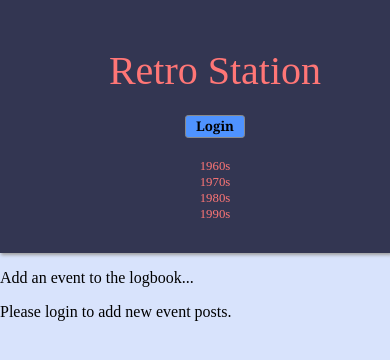
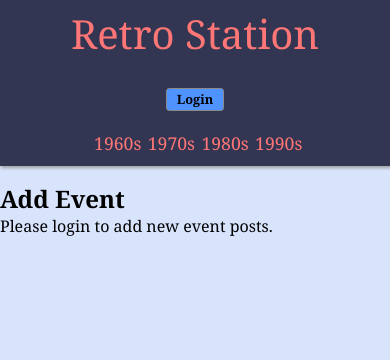
Before and after one commit to katsup07/Retro-Station, a Next.js app: page /addNewEventPage in a window 390 px wide. Shown: the top 360 px of the page. Built offline with nearby package versions, Linux system fonts and the light colour scheme.

Commit message:
Add edit post feature

```diff
--- a/components/AddPostForm.js
+++ b/components/AddPostForm.js
@@ -7,7 +7,8 @@ import classes from './AddPostForm.module.css';
 const AddPostForm = () => {
 
   const dispatch = useDispatch();
-  const isAuth = useSelector(state => state.authReducer.isAuth)
+  const isAuth = useSelector(state => state.authReducer.isAuth);
+
 	const titleRef = useRef();
 	const imageRef = useRef();
 	const decadeRef = useRef();
@@ -62,7 +63,7 @@ function getJsxContent(){
 				</select>
 
 				<label htmlFor='description'>Description</label>
-				<textarea id='description' ref={descriptionRef}></textarea>
+				<textarea id='description' rows="10" ref={descriptionRef}></textarea>
 				<div className={classes.btn}>
 					<BaseButton text='post'></BaseButton>
 				</div>
@@ -70,11 +71,12 @@ function getJsxContent(){
 		</section>
 	);
   }
-
+ // else not auth
   return <p>Please login to add new event posts.</p>
 }
 
 return getJsxContent();
+
 }
 
 export default AddPostForm;
--- a/components/layout/MainHeader.js
+++ b/components/layout/MainHeader.js
@@ -14,7 +14,7 @@ const MainHeader = () => {
 			<nav className={classes.nav}>
 				<ul>
 					<li>
-						<Link href='/' className={router.pathname === '/' ? 'active banner' : ''}>
+						<Link href='/' className={router.pathname === '/' ? 'active' : ''}>
 							Retro Station
 						</Link>
 					</li>
--- a/components/layout/MainHeader.module.css
+++ b/components/layout/MainHeader.module.css
@@ -1,6 +1,8 @@
-.header nav{
-  display: flex;
-  margin-top: 0;
+
+.header .nav{
+
+  width: 100vw;
+  margin: 0;
   margin-bottom: 1rem;
   padding: 0.2rem;
   background: rgb(51, 54, 82);
@@ -10,6 +12,8 @@
   text-decoration: none;
   height: 3.4rem;
 }
+
+
 
 .header a{
   font-size: 2.5rem;
@@ -27,7 +31,7 @@
 .header ul{
   display: flex;
   justify-content: space-between;
-  width: 200%;
+  width: 100%;
   margin: 0;
   list-style: none;
 }
@@ -35,7 +39,8 @@
 .header .decades{
   display: flex;
   justify-content: space-around;
-  max-width: 23%;
+  padding: 0 .4rem;
+
 }
 
 .auth a{
@@ -49,7 +54,7 @@
 }
 
 .decades li{
-  margin-left: 2%;
+  margin-left: 0.4rem;
 }
 
 .header button{
@@ -62,7 +67,7 @@
   cursor: pointer;
 }
 
-@media screen and (max-width: 800px){
+@media screen and (max-width: 850px){
   .header ul{
     flex-direction: column;
     justify-content: center;
@@ -72,32 +77,24 @@
   .header .decades{
     font-size: 2rem;
   }
-  .header nav{
+  .header .nav{
     height: 8rem;
     padding: 0.4rem;
+    height: 50%;
   }
 
 }
 
-@media screen and (max-width: 460px){
-  .decades a{
-    font-size: 0.8rem;
+@media screen and (max-width: 300px){
+  .decades a, .header button {
+    font-size: 0.7rem;
   }
 
-  .decades{
+  .header .nav{
     display: flex;
     flex-direction: column;
-    margin: 0;
-    padding: 0;
-  }
-
-  .decades ul, .decades li, .decades button, .decades nav{
-    height: 1rem;
-    margin: 0;
-    padding: 0;
-  }
-  .header nav{
-    height: 15rem;
+    height: 9rem;
+    overflow: scroll;
   }
 
 }
--- a/components/ui/BaseButton.module.css
+++ b/components/ui/BaseButton.module.css
@@ -6,7 +6,8 @@
   font-weight: 600;
   border-radius: 0.2rem;
   width: 100%;
-  font-family: Cambria, Cochin, Georgia, Times, 'Times New Roman', serif;
+  font-size: 0.8rem;
+  font-family: Cambria, 'Times New Roman', serif;
   padding: 0.1rem 0.6rem;
 }
 
@@ -20,6 +21,6 @@
 .btn a{
   text-decoration: none;
   margin: 1.6rem;
-  padding: 0.2rem 0.4rem;
-  font-size: 0.8rem;
+
+
 }
--- a/pages/addNewEventPage/index.js
+++ b/pages/addNewEventPage/index.js
@@ -3,7 +3,7 @@ import AddPostForm from "../../components/AddPostForm";
 const AddNewEventPage = () => {
 	return (
 		<>
-			<div>Add an event to the logbook...</div>
+			<h2>Add Event</h2>
 			<AddPostForm />
 		</>
 	);
--- /dev/null
+++ b/pages/editEventPage/index.js
@@ -0,0 +1,5 @@
+const editEventPage = () => {
+  return (<p>Edit Event Page</p>  );
+}
+
+export default editEventPage;
--- a/styles/globals.css
+++ b/styles/globals.css
@@ -1,6 +1,13 @@
+*{
+  margin: 0;
+  padding: 0;
+  box-sizing: border-box;
+}
+
 html, body{
   margin: 0;
   background: rgb(216, 227, 252);
+  font-family: Cambria, 'Times New Roman', serif;
 }
 
 li .active{
--- a/util/helpers.js
+++ b/util/helpers.js
@@ -17,6 +17,11 @@ export async function getPostsFromServer(){
   return events;
 }
 
+export async function findPostOnServer(id){
+  const events = await getPostsFromServer();
+  return events.find(event => event.id === id );
+}
+
 // eventsData = {"-NHYwfRNEQQE-kLLLZR7": {
 // decade:
 // "1960s",
```
Also changed, not shown: components/EditEventForm.js (added, +116 -0 lines), components/FeaturedEvents.js (+42 -13 lines), components/FeaturedEvents.module.css (+8 -0 lines), pages/editEventPage/[eventId]/index.js (added, +16 -0 lines).
